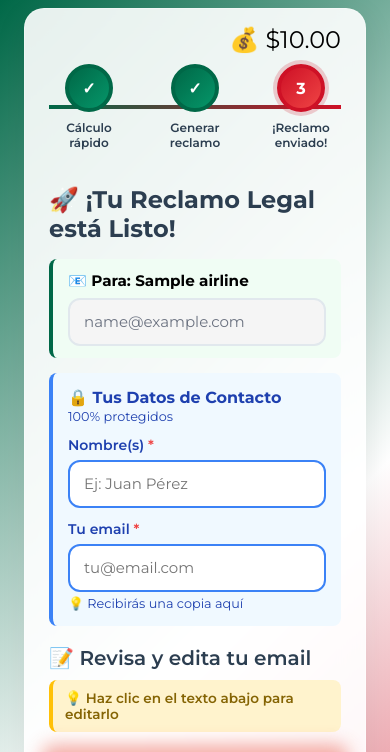
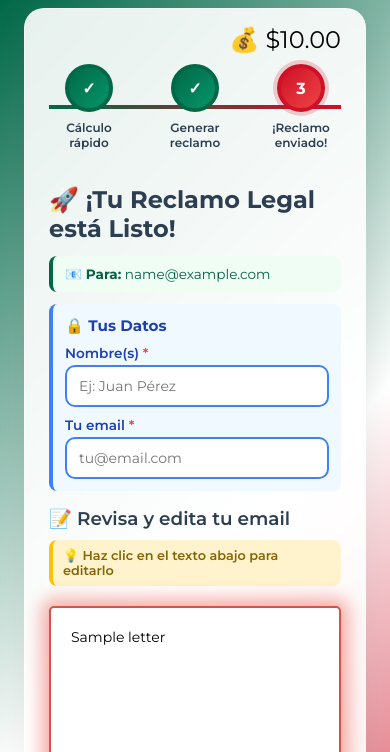
Before and after one commit to zelmag/rentas-claras, a Flask app: template templates/preview.html in a window 390 px wide. Shown: the top 752 px of the page. Run offline with Flask 3, Linux system fonts and the light colour scheme; the template is opened without the code that fills it: most values are stand-ins (such as "Sample title", 1, 10 or a date in 2020); parts of the project's set-up code (start-up, migrations or seed data) failed here and were passed over; some libraries are stand-ins or nearby versions.

Commit message:
Fix checkmark centering and make preview page ultra-compact for mobile
Checkmark fixes:
- Use calc() to position checkmark in center of input field (not form-group)
- Account for label height + margin + half of input height
- Now properly centered vertically in all input boxes

Preview page mobile optimization:
- Remove airline email input box, show as text only (saves ~60px)
- Reduce all padding: 15px→12px, 12px→10px
- Reduce input heights: 48px→42px min-height
- Reduce font sizes across the board
- Remove subtitle "100% protegidos" and hints
- Shorten "Tus Datos de Contacto" to "Tus Datos"
- Reduce h2 from 1.25rem to 1.15rem
- Overall saves ~120px of vertical space on mobile

```diff
--- a/templates/index.html
+++ b/templates/index.html
@@ -248,7 +248,7 @@
         .input-checkmark {
             position: absolute;
             right: 18px;
-            top: 50%;
+            top: calc(1.4em + 6px + 28px); /* label height + margin + half of input height */
             transform: translateY(-50%);
             color: #10b981;
             font-size: 1.4em;
@@ -260,6 +260,7 @@
         @media (min-width: 768px) {
             .input-checkmark {
                 right: 20px;
+                top: calc(1.4em + 6px + 30px); /* label height + margin + half of larger input */
                 font-size: 1.5em;
             }
         }
--- a/templates/preview.html
+++ b/templates/preview.html
@@ -423,50 +423,43 @@
         <h1>🚀 ¡Tu Reclamo Legal está Listo!</h1>
 
         <form action="/send" method="POST">
-            <!-- Compact Para Section -->
-            <div class="airline-email" style="padding: 12px 15px; margin: 15px 0;">
-                <strong style="font-size: 0.95em;">📧 Para: {{ flight_data.airline }}</strong>
-                <input type="email" name="airline_email" value="{{ airline_email }}" required readonly style="background-color: #f5f5f5; cursor: not-allowed; color: #6b7280; margin-top: 8px; padding: 12px 14px; min-height: 48px;">
+            <!-- Very Compact Para Section - just text, no input box -->
+            <div style="background: #f0fdf4; border-left: 4px solid #006847; padding: 10px 12px; border-radius: 8px; margin: 12px 0;">
+                <div style="font-size: 0.85em; color: #065f46;">
+                    <strong>📧 Para:</strong> {{ airline_email }}
+                </div>
+                <input type="hidden" name="airline_email" value="{{ airline_email }}" required>
             </div>
 
             <!-- Compact Contact Information Section -->
-            <div style="background-color: #f0f9ff; border-left: 4px solid #3b82f6; padding: 15px; border-radius: 8px; margin: 15px 0;">
-                <div style="margin-bottom: 12px;">
-                    <strong style="color: #1e40af; font-size: 1em;">🔒 Tus Datos de Contacto</strong>
-                    <small style="display: block; color: #1e40af; font-size: 0.8em; margin-top: 2px;">100% protegidos</small>
+            <div style="background-color: #f0f9ff; border-left: 4px solid #3b82f6; padding: 12px; border-radius: 8px; margin: 12px 0;">
+                <div style="margin-bottom: 10px;">
+                    <strong style="color: #1e40af; font-size: 0.95em;">🔒 Tus Datos</strong>
                 </div>
 
-                <div style="margin-bottom: 12px;">
-                    <label style="display: block; margin-bottom: 6px; font-weight: 600; color: #1e40af; font-size: 0.875rem;">
+                <div style="margin-bottom: 10px;">
+                    <label style="display: block; margin-bottom: 4px; font-weight: 600; color: #1e40af; font-size: 0.85rem;">
                         Nombre(s) <span style="color: #ef4444;">*</span>
                     </label>
                     <input type="text" name="passenger_name" placeholder="Ej: Juan Pérez{% if flight_data.passenger_count > 1 %}, María Pérez{% endif %}" required
-                           style="width: 100%; padding: 12px 14px; border: 2px solid #3b82f6; border-radius: 12px; font-size: 15px; box-sizing: border-box; font-family: 'Montserrat', sans-serif; min-height: 48px;">
-                    {% if flight_data.passenger_count > 1 %}
-                    <small style="color: #1e40af; font-size: 0.8rem; display: block; margin-top: 4px;">
-                        💡 {{ flight_data.passenger_count }} nombres separados por comas
-                    </small>
-                    {% endif %}
+                           style="width: 100%; padding: 10px 12px; border: 2px solid #3b82f6; border-radius: 10px; font-size: 14px; box-sizing: border-box; font-family: 'Montserrat', sans-serif; min-height: 42px;">
                 </div>
 
                 <div>
-                    <label style="display: block; margin-bottom: 6px; font-weight: 600; color: #1e40af; font-size: 0.875rem;">
+                    <label style="display: block; margin-bottom: 4px; font-weight: 600; color: #1e40af; font-size: 0.85rem;">
                         Tu email <span style="color: #ef4444;">*</span>
                     </label>
                     <input type="email" name="passenger_email" placeholder="tu@email.com" required
-                           style="width: 100%; padding: 12px 14px; border: 2px solid #3b82f6; border-radius: 12px; font-size: 15px; box-sizing: border-box; font-family: 'Montserrat', sans-serif; min-height: 48px;">
-                    <small style="color: #1e40af; font-size: 0.8rem; display: block; margin-top: 4px;">
-                        💡 Recibirás una copia aquí
-                    </small>
+                           style="width: 100%; padding: 10px 12px; border: 2px solid #3b82f6; border-radius: 10px; font-size: 14px; box-sizing: border-box; font-family: 'Montserrat', sans-serif; min-height: 42px;">
                 </div>
             </div>
 
-            <h2 style="margin-top: 20px; color: #2c3e50; font-size: 1.25rem;">
+            <h2 style="margin-top: 16px; color: #2c3e50; font-size: 1.15rem;">
                 📝 Revisa y edita tu email
             </h2>
 
-            <div style="background: #fff3cd; padding: 10px 12px; border-radius: 8px; margin: 10px 0; border-left: 4px solid #ffc107;">
-                <p style="margin: 0; font-weight: 600; color: #856404; font-size: 0.85em;">
+            <div style="background: #fff3cd; padding: 8px 10px; border-radius: 8px; margin: 8px 0; border-left: 4px solid #ffc107;">
+                <p style="margin: 0; font-weight: 600; color: #856404; font-size: 0.8em;">
                     💡 Haz clic en el texto abajo para editarlo
                 </p>
             </div>
```
